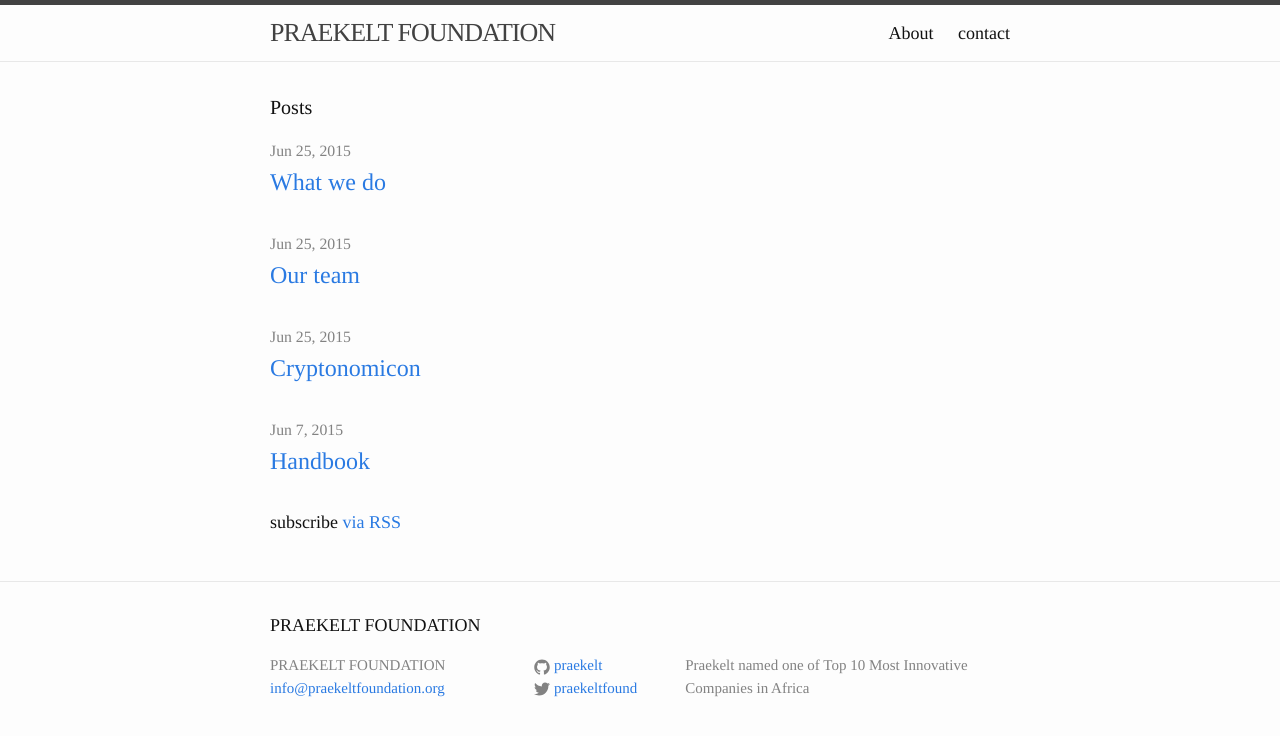
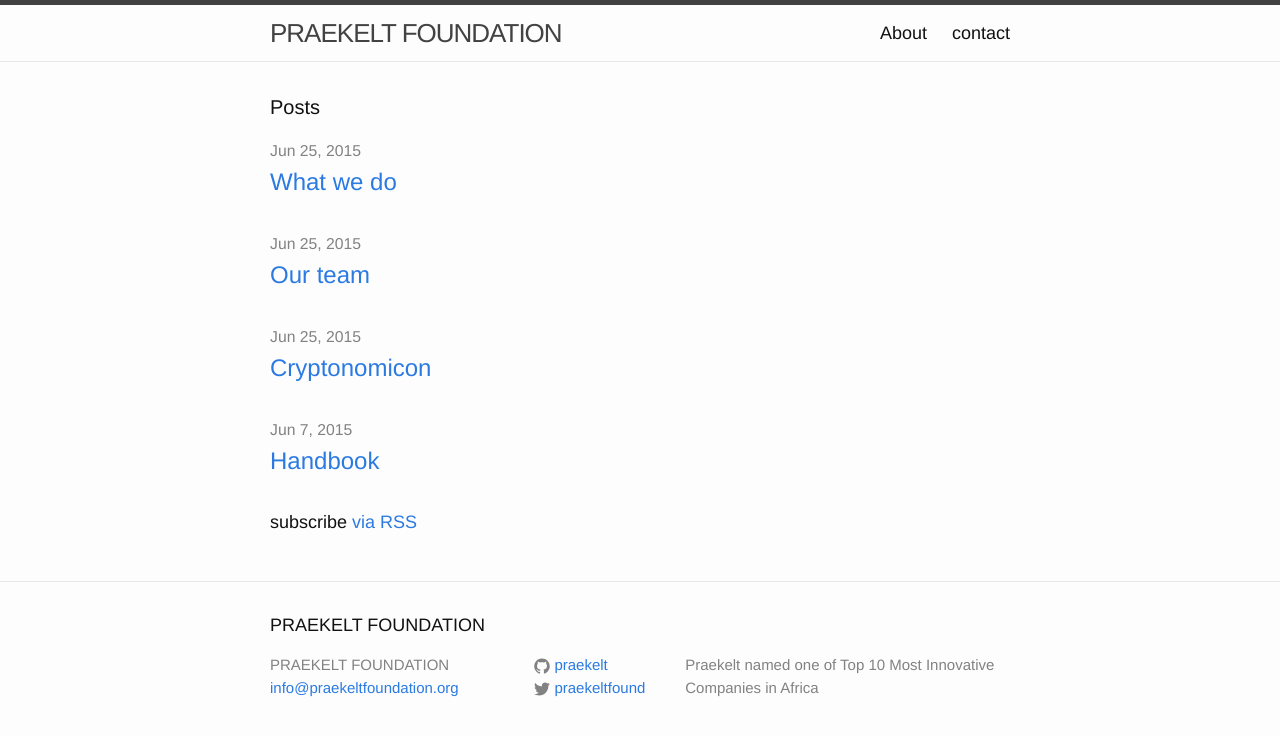
Before and after one commit to praekelt/handbook, a Jekyll site: the page built from index.html, in a window 1280 px wide. Shown: the top 736 px of the page. Built offline with Jekyll 4.4.1, drawn with Linux system fonts in a browser that asks for light colours.

Commit message:
Update main.scss

```diff
--- a/css/main.scss
+++ b/css/main.scss
@@ -6,7 +6,7 @@
 
 
 // Our variables
-$base-font-family: Times, Helvetica, Arial;
+$base-font-family: Helvetica, Times, Arial;
 $base-font-size:   18px;
 $small-font-size:  $base-font-size * 0.875;
 $base-line-height: 1.5;
```
